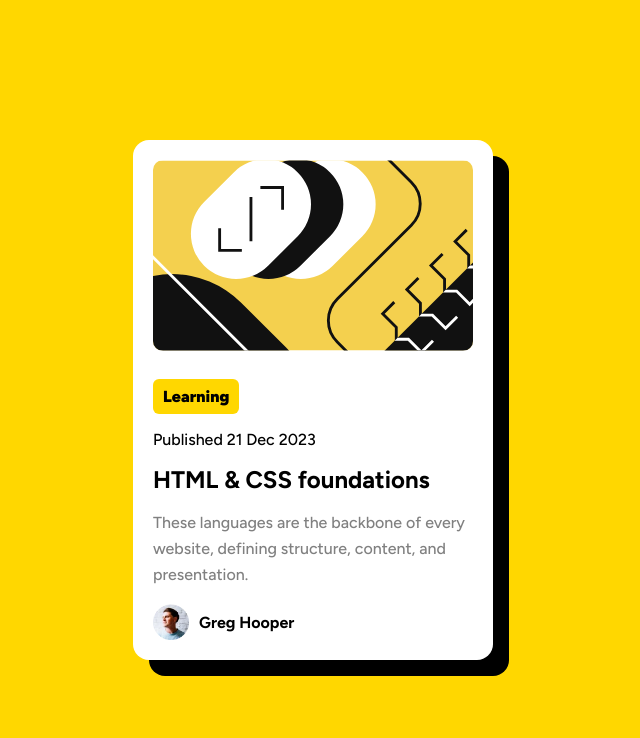
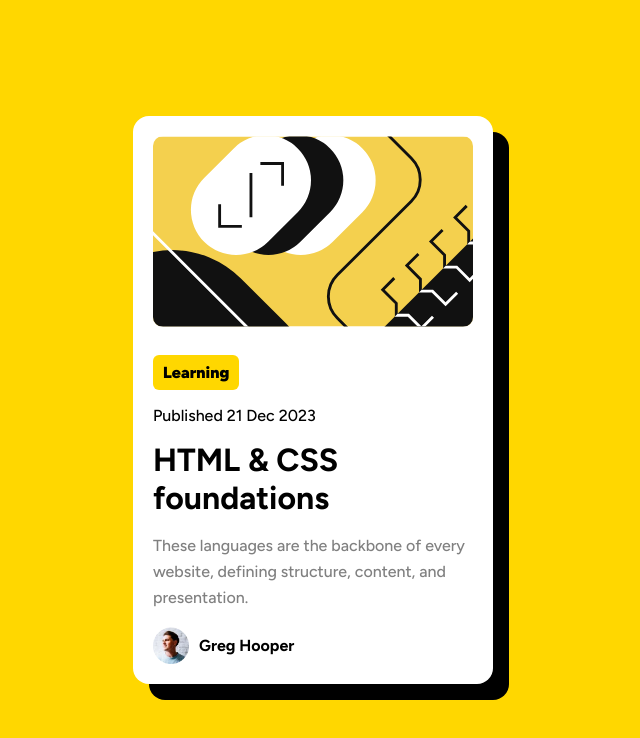
Before and after one commit to ashmakov-merdan/blog-preview-card, a plain HTML site: page index.html in a window 1280 px wide. Shown: the whole page, without its empty margins (327-967 px from the left). Drawn offline with Linux system fonts and the light colour scheme.

Commit message:
modify: added h1 element

```diff
--- a/index.html
+++ b/index.html
@@ -16,7 +16,7 @@
       <div class="details">
         <span id="badge">Learning</span>
         <span id="date">Published 21 Dec 2023</span>
-        <h2 id="title">HTML & CSS foundations</h2>
+        <h1 id="title">HTML & CSS foundations</h1>
         <p id="desc">These languages are the backbone of every website, defining structure, content, and presentation.
         </p>
 
```
